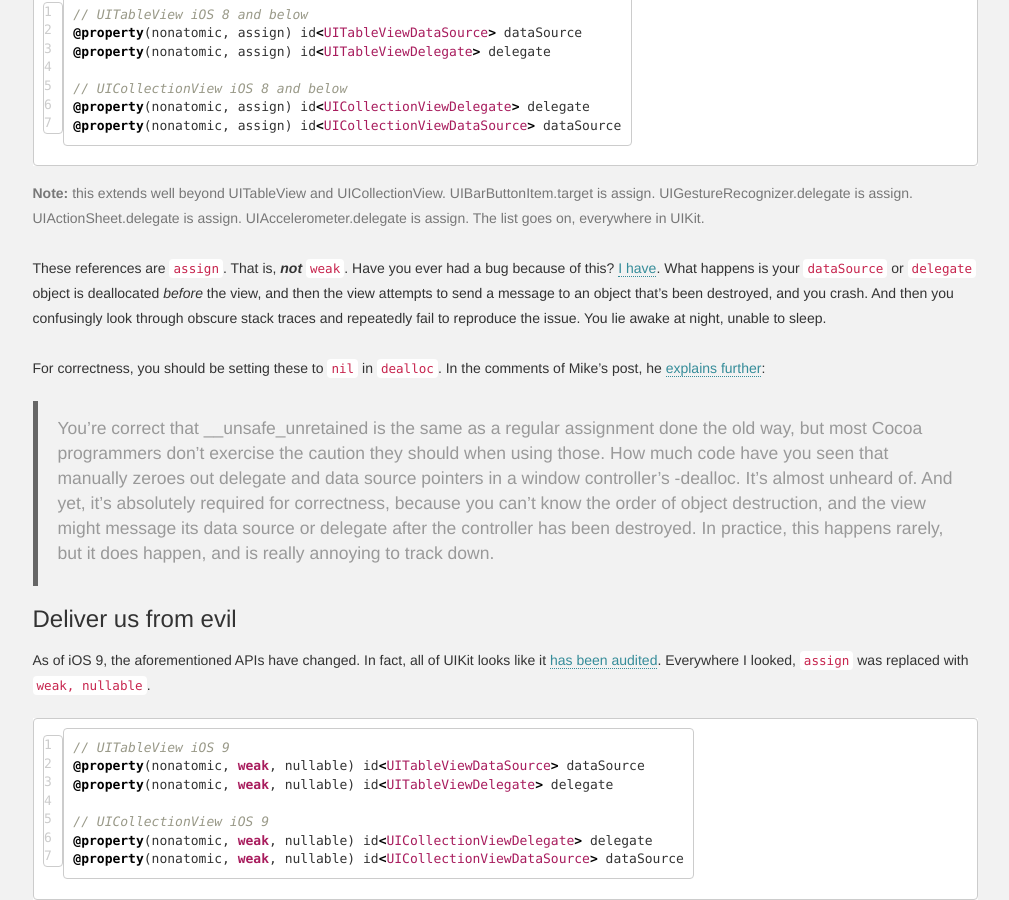
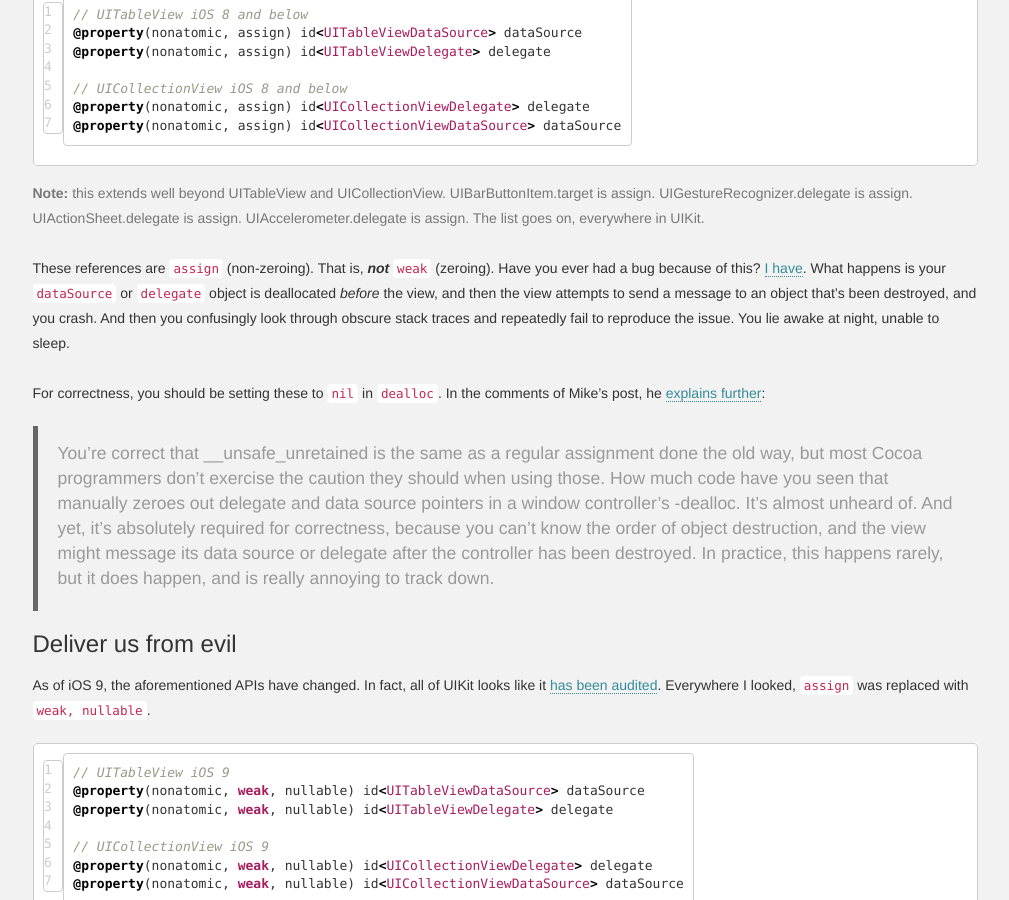
Before and after one commit to jessesquires/jessesquires.com, a Jekyll site: the page built from _posts/2015-10-14-UIKit-changes-in-iOS-9.md, in a window 1280 px wide and 900 px high, scrolled down 1005 px. Shown: the whole window, without its empty margins (135-1144 px from the left). Built offline with Jekyll 4.4.1, drawn with Linux system fonts in a browser that asks for light colours; nearby versions of some CDN libraries; Markdown is read by kramdown in place of the engine named in the settings.

Commit message:
update post

```diff
--- a/_posts/2015-10-14-UIKit-changes-in-iOS-9.md
+++ b/_posts/2015-10-14-UIKit-changes-in-iOS-9.md
@@ -34,7 +34,7 @@
 
 <span class="text-muted"><b>Note:</b> this extends well beyond UITableView and UICollectionView. UIBarButtonItem.target is assign. UIGestureRecognizer.delegate is assign. UIActionSheet.delegate is assign. UIAccelerometer.delegate is assign. The list goes on, everywhere in UIKit.</span>
 
-These references are `assign`. That is, _**not**_ `weak`. Have you ever had a bug because of this? [I have](https://github.com/jessesquires/JSQMessagesViewController/issues/201). What happens is your `dataSource` or `delegate` object is deallocated *before* the view, and then the view attempts to send a message to an object that's been destroyed, and you crash. And then you confusingly look through obscure stack traces and repeatedly fail to reproduce the issue. You lie awake at night, unable to sleep.
+These references are `assign` (non-zeroing). That is, _**not**_ `weak` (zeroing). Have you ever had a bug because of this? [I have](https://github.com/jessesquires/JSQMessagesViewController/issues/201). What happens is your `dataSource` or `delegate` object is deallocated *before* the view, and then the view attempts to send a message to an object that's been destroyed, and you crash. And then you confusingly look through obscure stack traces and repeatedly fail to reproduce the issue. You lie awake at night, unable to sleep.
 
 For correctness, you should be setting these to `nil` in `dealloc`. In the comments of Mike's post, he [explains further](https://mikeash.com/pyblog/friday-qa-2011-09-30-automatic-reference-counting.html#comment-4010c9e897b775d2d9a6f2eca3baa77e):
 
```
